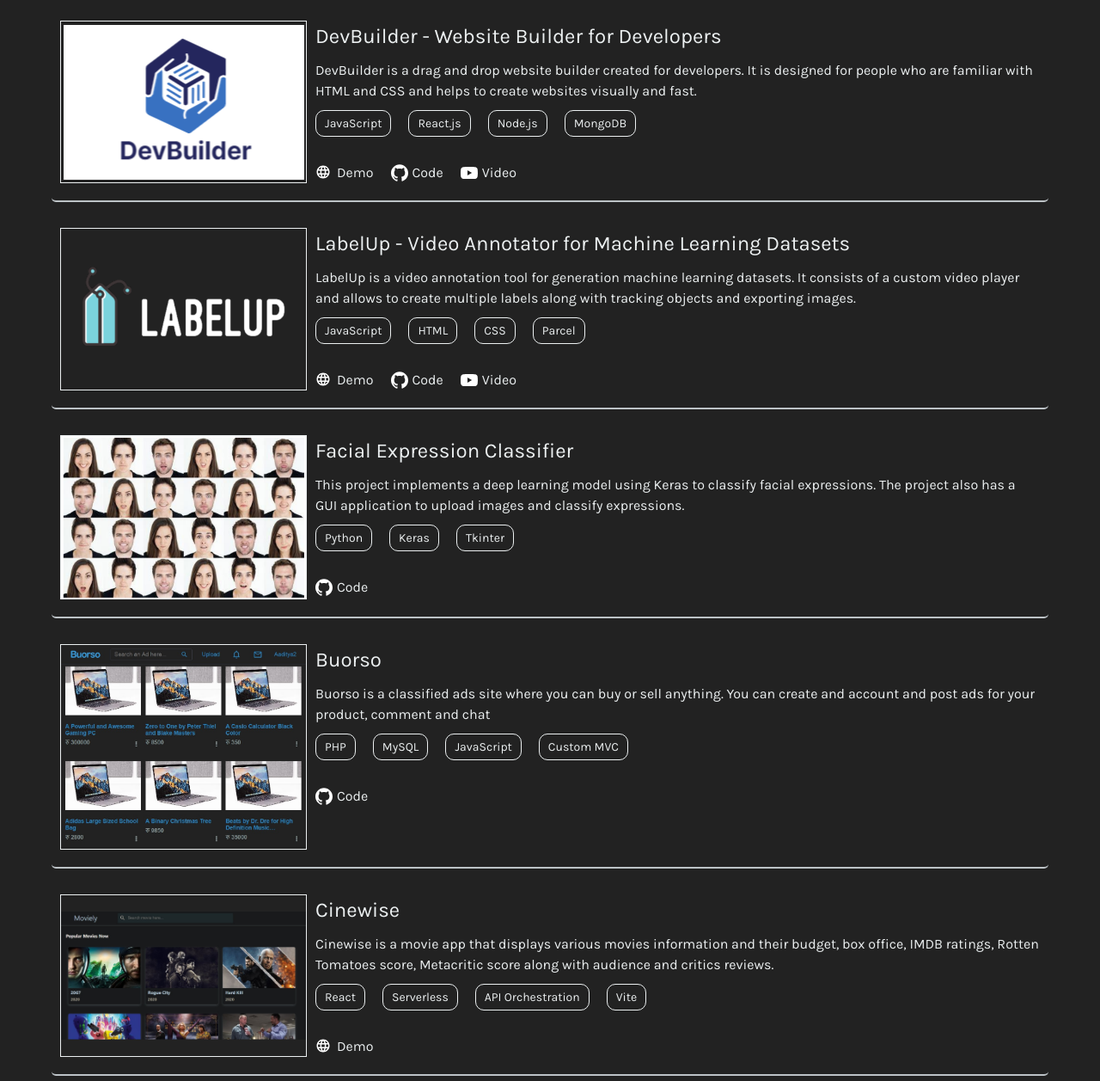
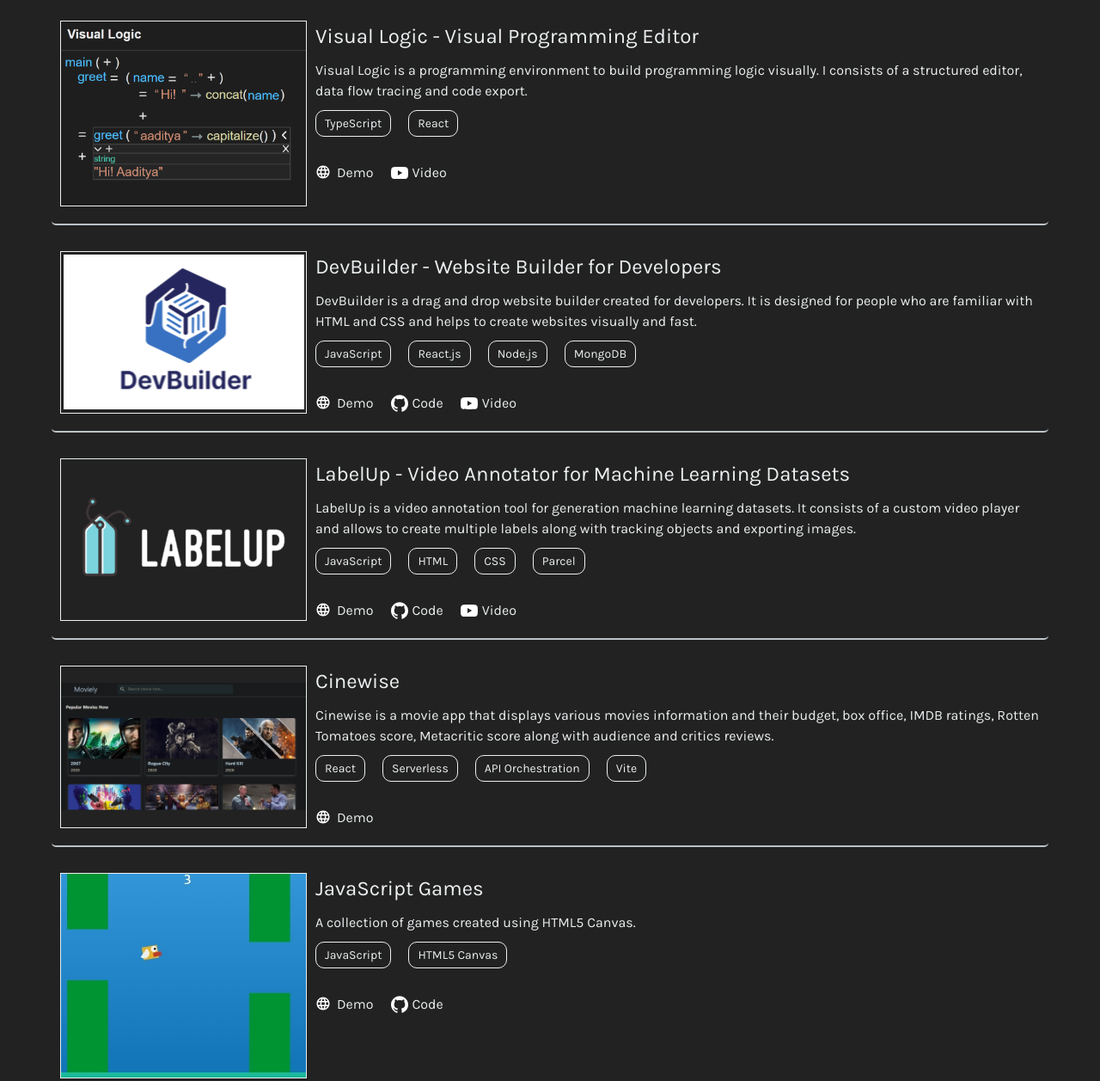
Before and after one commit to aadityabhusal/portfolio, a plain HTML site: page index.html in a window 1280 px wide. Shown: the part 1560-2817 px from the top of the page at 86% size. Drawn offline with Linux system fonts and the light colour scheme.

Commit message:
feat: adds visual logic in projects

```diff
--- a/index.html
+++ b/index.html
@@ -185,6 +185,45 @@
           <div id="project-list">
             <div class="project">
               <div class="project-image">
+                <img src="images/visual-logic.png" alt="Visual Logic" />
+              </div>
+              <div class="project-info">
+                <div class="project-name">
+                  Visual Logic - Visual Programming Editor
+                </div>
+                <div class="project-description">
+                  Visual Logic is a programming environment to build programming
+                  logic visually. I consists of a structured editor, data flow
+                  tracing and code export.
+                </div>
+                <ul class="project-tech-stack">
+                  <li>TypeScript</li>
+                  <li>React</li>
+                </ul>
+                <div class="project-links">
+                  <a
+                    href="https://visual-logic.vercel.app?ref=portfolio"
+                    target="_blank"
+                  >
+                    <div class="link-icon">
+                      <img src="images/icons/demo.svg" alt="Demo" />
+                    </div>
+                    <div>Demo</div>
+                  </a>
+                  <a
+                    href="https://www.youtube.com/watch?v=AOfOhNwQL64"
+                    target="_blank"
+                  >
+                    <div class="link-icon">
+                      <img src="images/icons/youtube.svg" alt="YouTube" />
+                    </div>
+                    <div>Video</div>
+                  </a>
+                </div>
+              </div>
+            </div>
+            <div class="project">
+              <div class="project-image">
                 <img src="images/devbuilder.png" alt="DevBuilder" />
               </div>
               <div class="project-info">
@@ -280,68 +319,6 @@
             </div>
             <div class="project">
               <div class="project-image">
-                <img
-                  src="images/facial-expression.png"
-                  alt="Facial Expression Classifier"
-                />
-              </div>
-              <div class="project-info">
-                <div class="project-name">Facial Expression Classifier</div>
-                <div class="project-description">
-                  This project implements a deep learning model using Keras to
-                  classify facial expressions. The project also has a GUI
-                  application to upload images and classify expressions.
-                </div>
-                <ul class="project-tech-stack">
-                  <li>Python</li>
-                  <li>Keras</li>
-                  <li>Tkinter</li>
-                </ul>
-                <div class="project-links">
-                  <a
-                    href="https://github.com/aadityabhusal/facial-expression-classifier"
-                    target="_blank"
-                  >
-                    <div class="link-icon">
-                      <img src="images/icons/github.svg" alt="Github" />
-                    </div>
-                    <div>Code</div>
-                  </a>
-                </div>
-              </div>
-            </div>
-            <div class="project">
-              <div class="project-image">
-                <img src="images/buorso.jpg" alt="Buorso" />
-              </div>
-              <div class="project-info">
-                <div class="project-name">Buorso</div>
-                <div class="project-description">
-                  Buorso is a classified ads site where you can buy or sell
-                  anything. You can create and account and post ads for your
-                  product, comment and chat
-                </div>
-                <ul class="project-tech-stack">
-                  <li>PHP</li>
-                  <li>MySQL</li>
-                  <li>JavaScript</li>
-                  <li>Custom MVC</li>
-                </ul>
-                <div class="project-links">
-                  <a
-                    href="https://github.com/aadityabhusal/buorso"
-                    target="_blank"
-                  >
-                    <div class="link-icon">
-                      <img src="images/icons/github.svg" alt="Github" />
-                    </div>
-                    <div>Code</div>
-                  </a>
-                </div>
-              </div>
-            </div>
-            <div class="project">
-              <div class="project-image">
                 <img src="images/moviely.jpg" alt="Cinewise" />
               </div>
               <div class="project-info">
@@ -375,7 +352,7 @@
               <div class="project-info">
                 <div class="project-name">JavaScript Games</div>
                 <div class="project-description">
-                  A collection of games created using JavaScript Canvas
+                  A collection of games created using HTML5 Canvas.
                 </div>
                 <ul class="project-tech-stack">
                   <li>JavaScript</li>
```
Also changed, not shown: images/visual-logic.png (added).
